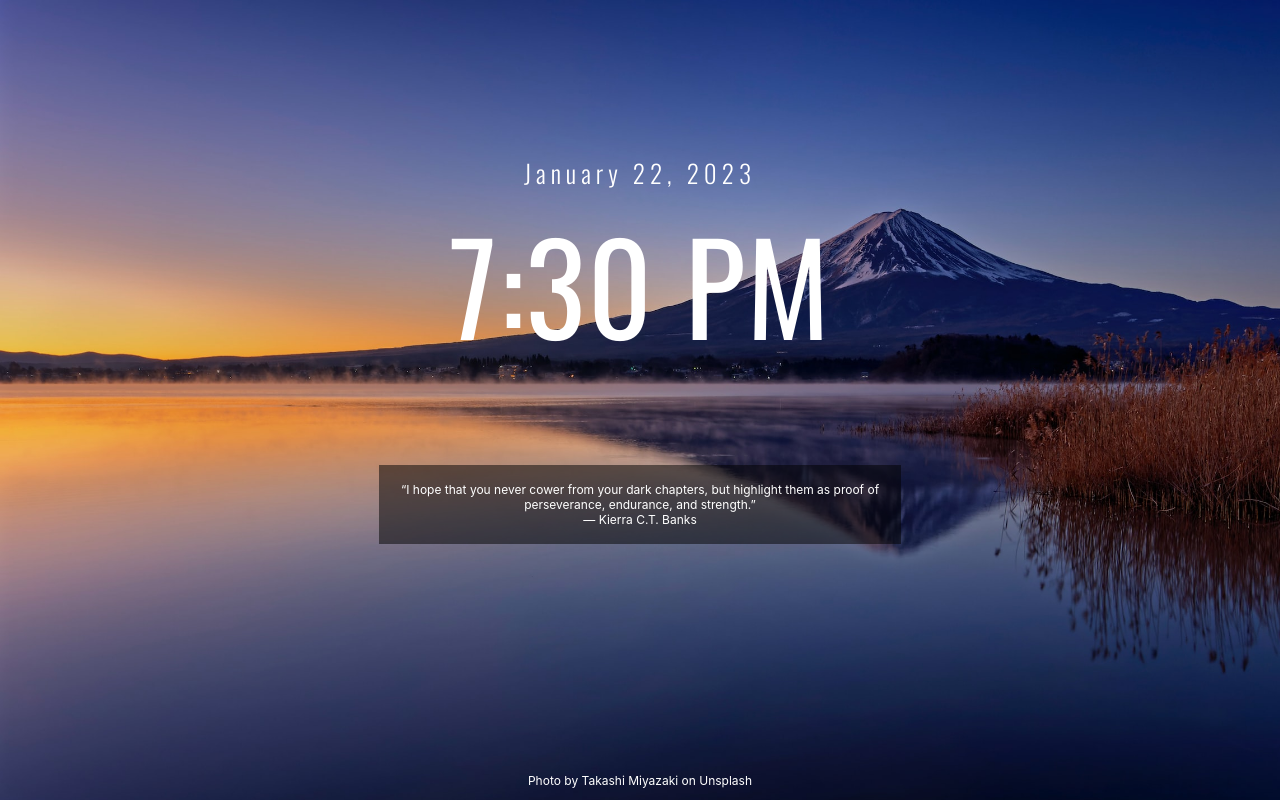
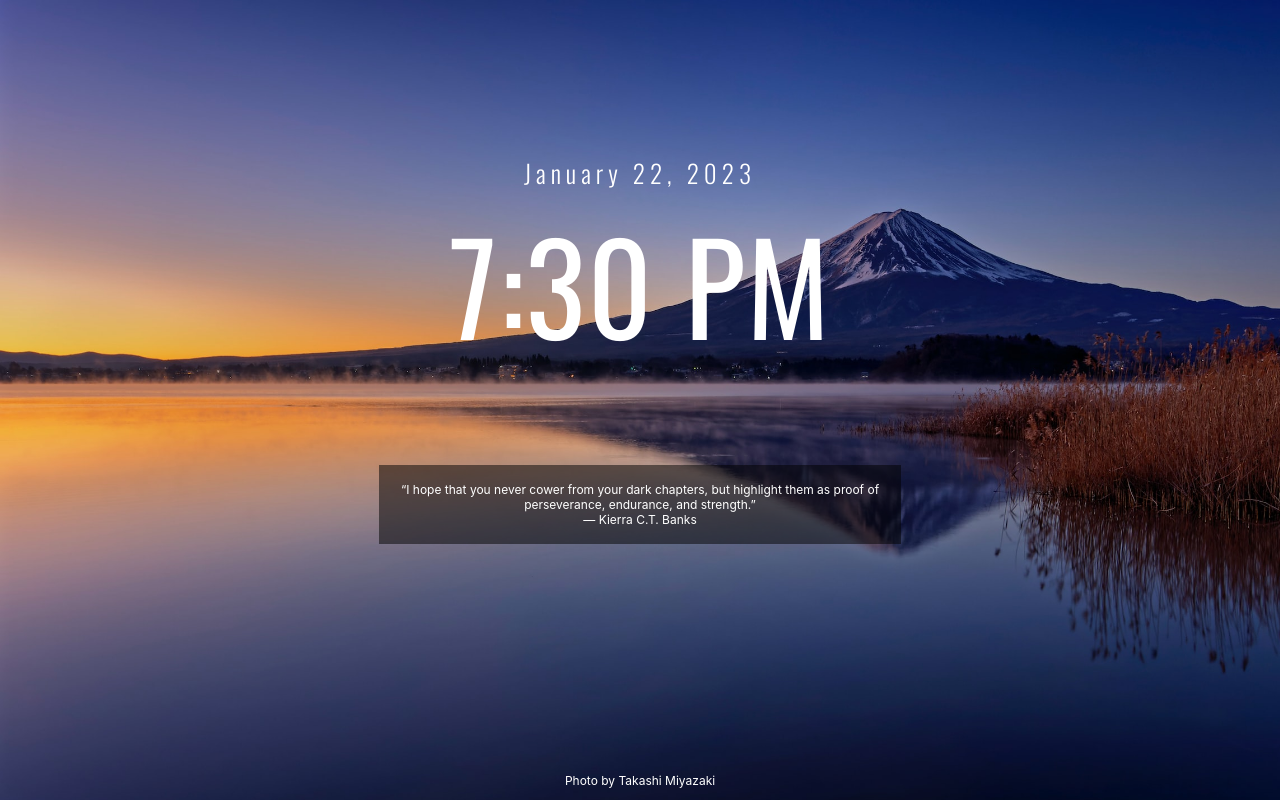
Before and after one commit to cpage2/homescreen, a React (Create React App) app: page / in a window 1280 px wide. Built offline with nearby package versions, Linux system fonts and the light colour scheme; the HTML template or start-up script is replaced by a standard one.

Commit message:
add target and rel to credit link

```diff
--- a/src/App.js
+++ b/src/App.js
@@ -43,7 +43,13 @@ function App() {
 
       </div>
 
-      <footer ><p id='credit' style={fontStyle}>Photo by <a style={aStyle} href="https://unsplash.com/@miyatankun?utm_source=unsplash&utm_medium=referral&utm_content=creditCopyText">Takashi Miyazaki</a> on <a style={aStyle} href="https://unsplash.com/photos/4VELvD-vdVg?utm_source=unsplash&utm_medium=referral&utm_content=creditCopyText">Unsplash</a></p></footer>
+      <footer ><p id='credit' style={fontStyle}>Photo by
+
+
+       <a style = {aStyle} href ="https://unsplash.com/@miyatankun?utm_source=unsplash&utm_medium=referral&utm_content=creditCopyText"  target="_blank"
+        rel="noreferrer"> Takashi Miyazaki</a></p>
+
+       </footer>
       </>
 
 
```
